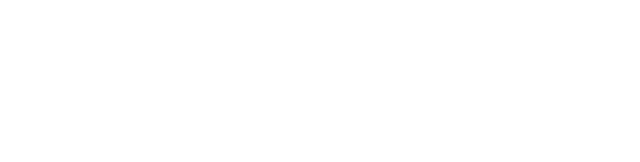
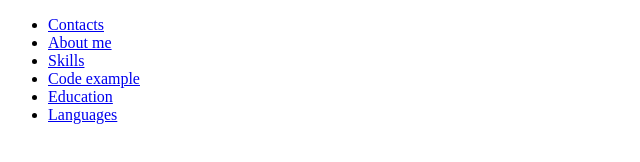
Before and after one commit to Svyatogorsky/rsschool-cv, a plain HTML site: page index.html in a window 1280 px wide. Shown: the whole page, without its empty margins (0-640 px from the left). Drawn offline with Linux system fonts and the light colour scheme.

Commit message:
feat: add navigation

```diff
--- a/index.html
+++ b/index.html
@@ -1,12 +1,49 @@
 <!DOCTYPE html>
-<html lang="en">
+<html class="page" lang="en">
 <head>
   <meta charset="UTF-8">
   <meta http-equiv="X-UA-Compatible" content="IE=edge">
   <meta name="viewport" content="width=device-width, initial-scale=1.0">
-  <title>Document</title>
+  <title>Eugene Svyatogorsky</title>
 </head>
-<body>
-
+<body class="page-body">
+  <header class="main-header">
+    <nav class="main-nav">
+      <div class="main-nav__wrapper">
+        <ul class="navigation">
+          <li class="navigation__item">
+            <a href="#" class="navigation__link">
+              Contacts
+            </a>
+          </li>
+          <li class="navigation__item">
+            <a href="#" class="navigation__link">
+              About me
+            </a>
+          </li>
+          <li class="navigation__item">
+            <a href="#" class="navigation__link">
+              Skills
+            </a>
+          </li>
+          <li class="navigation__item">
+            <a href="#" class="navigation__link">
+              Code example
+            </a>
+          </li>
+          <li class="navigation__item">
+            <a href="#" class="navigation__link">
+              Education
+            </a>
+          </li>
+          <li class="navigation__item">
+            <a href="#" class="navigation__link">
+              Languages
+            </a>
+          </li>
+        </ul>
+      </div>
+    </nav>
+  </header>
 </body>
 </html>
```
